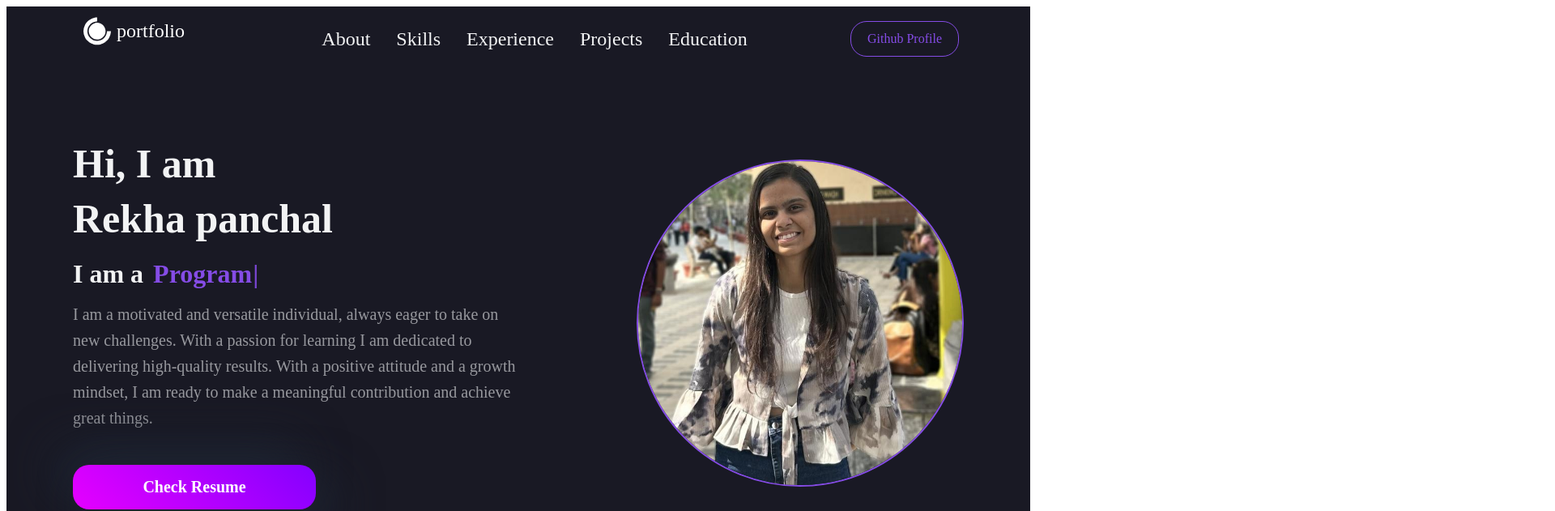
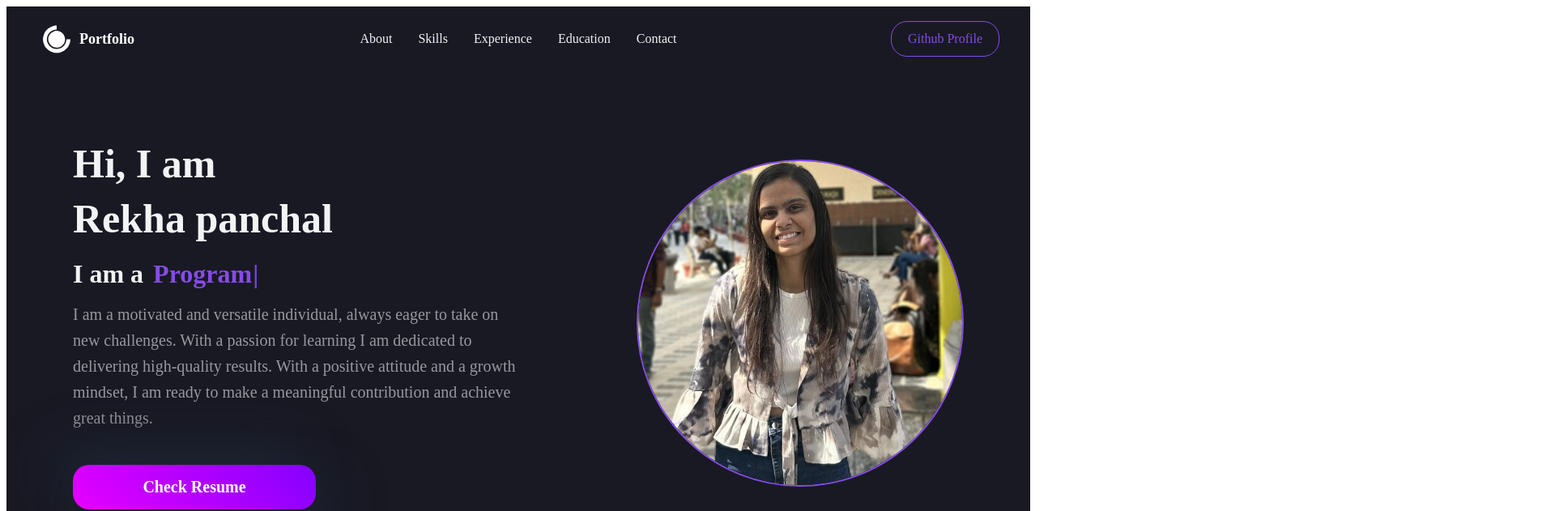
Before and after one commit to rekhalohar/portfolio, a React (Create React App) app: page / in a window 1280 px wide. Shown: the top 631 px of the page at 81% size, 1920 px wide, since content can reach past the window. Built offline with nearby package versions, Linux system fonts and the light colour scheme.

Commit message:
Fix line endings

```diff
--- a/src/App.js
+++ b/src/App.js
@@ -8,7 +8,7 @@ import Skills from "./components/Skills";
 import Education from "./components/Education";
 import Experience from "./components/Experience"; // Corrected import statement
 // import Projects  from './components/Projects';
-import Contacts from "./components/Contacts";
+import Contact from "./components/Contact";
 import { BrowserRouter as Router } from "react-router-dom";
 
 const Body = styled.div`
@@ -34,7 +34,7 @@ function App() {
             <Skills />
             <Experience />
             <Education />
-            <Contacts/>
+            <Contact />
           </Wrapper>
           {/* <Projects/> */}
         </Body>
--- /dev/null
+++ b/src/components/Navbar/NavbarStyledComponent.js
@@ -0,0 +1,216 @@
+import { Link as LinkR } from 'react-router-dom';
+import styled from 'styled-components';
+export const Nav = styled.div`
+    background-color: ${({theme}) => theme.card_light};
+    height: 80px;
+    display: flex;
+    align-items: center;
+    justify-content: center;
+    font-size: 1rem;
+    position: sticky;
+    top: 0;
+    z-index: 10;
+    @media (max-width: 960px) {
+        trastion: 0.8s all ease;
+    }
+`;
+export const NavbarContainer = styled.div`
+  display: flex;
+  justify-content: space-between;
+  align-items: center;
+  height: 60px;
+  z-index: 1;
+  width: 100%;
+  padding: 0 24px;
+  max-width: 1200px;
+`;
+
+export const NavLogo = styled(LinkR)`
+    width: 80%;
+    padding: 0 6px;
+    display: flex;
+    justify-content: start;
+    align-items: center;
+    text-decoration: none;
+    @media (max-width: 640px) {
+      padding: 0 0px;
+  }
+`;
+export const Span = styled.div`
+    padding: 0 4px;
+    font-weight: bold;
+    font-size: 18px;
+`;
+export const NavItems = styled.ul`
+    width: 100%;
+    display: flex;
+    align-items: center;
+    justify-content:center;
+    gap: 32px;
+    padding: 0 6px;
+    list-style: none;
+
+    @media screen and (max-width: 768px) {
+      display: none;
+    }
+`;
+
+export const NavLink = styled.a`
+    color: ${({ theme }) => theme.text_primary};
+    font-weight: 500;
+    cursor: pointer;
+    transition: all 0.2s ease-in-out;
+    text-decoration: none;
+    :hover {
+      color: ${({ theme }) => theme.primary};
+    }
+
+    &.active {
+      border-bottom: 2px solid ${({ theme }) => theme.primary};
+    }
+`;
+
+
+export const GitHubButton = styled.a`
+  border: 1.8px solid ${({ theme }) => theme.primary};
+  justify-content: center;
+  display: flex;
+  align-items: center;
+  height: 70%;
+  border-radius: 20px;
+  color: ${({ theme }) => theme.primary};
+  cursor: pointer;
+  padding: 0 20px;
+  font-weight: 500;
+  text-decoration: none;
+  font-size: 16px;
+  transition: all 0.6s ease-in-out;
+    :hover {
+      background: ${({ theme }) => theme.primary};
+      color: ${({ theme }) => theme.white};
+    }
+    @media screen and (max-width: 768px) {
+    font-size: 14px;
+    }
+`;
+
+export const ButtonContainer = styled.div`
+  width: 80%;
+  height: 100%;
+  display: flex;
+  justify-content: end;
+  align-items: center;
+  padding: 0 6px;
+  @media screen and (max-width: 768px) {
+    display: none;
+  }
+`;
+
+
+export const MobileIcon = styled.div`
+  display: none;
+  @media screen and (max-width: 768px) {
+    display: block;
+    position: absolute;
+    top: 0;
+    right: 0;
+    transform: translate(-100%, 60%);
+    font-size: 1.5rem;
+    cursor: pointer;
+    color: ${({ theme }) => theme.text_primary};
+  }
+`
+
+export const MobileMenu = styled.div`
+    display: flex;
+    flex-direction: column;
+    justify-content: center;
+    gap: 16px;
+    position: absolute;
+    top: 80px;
+    right: 0;
+    width: 100%;
+    padding: 12px 40px 24px 40px;
+    background: ${({ theme }) => theme.card_light+99};
+    transition: all 0.6s ease-in-out;
+    transform: ${({ isOpen }) => (isOpen ? 'translateY(0)' : 'translateY(-100%)')};
+    border-radius: 0 0 20px 20px;
+    box-shadow: 0 0 10px 0 rgba(0, 0, 0, 0.2);
+    opacity: ${({ isOpen }) => (isOpen ? '100%' : '0')};
+    z-index: ${({ isOpen }) => (isOpen ? '1000' : '-1000')};
+
+`
+
+export const MobileMenuItems = styled.ul`
+  display: flex;
+  flex-direction: column;
+  align-items: center;
+  justify-content: center;
+  gap: 32px;
+  list-style: none;
+  width: 100%;
+  height: 100%;
+`
+
+export const MobileMenuLink = styled(LinkR)`
+  color: ${({ theme }) => theme.text_primary};
+  font-weight: 500;
+  cursor: pointer;
+  transition: all 0.2s ease-in-out;
+  text-decoration: none;
+  :hover {
+    color: ${({ theme }) => theme.primary};
+  }
+
+  &.active {
+    border-bottom: 2px solid ${({ theme }) => theme.primary};
+  }
+`;
+
+export const MobileMenuButton = styled.a`
+  border: 1.8px solid ${({ theme }) => theme.primary};
+  justify-content: center;
+  display: flex;
+  align-items: center;
+  height: 70%;
+  border-radius: 20px;
+  color: ${({ theme }) => theme.primary};
+  cursor: pointer;
+  padding: 0 20px;
+  font-weight: 500;
+  text-decoration: none;
+  font-size: 16px;
+  transition: all 0.6s ease-in-out;
+
+  :hover {
+    background: ${({ theme }) => theme.primary};
+    color: ${({ theme }) => theme.white};
+  }
+`;
+
+export  const MobileLink = styled.a`
+  color: ${({ theme }) => theme.text_primary};
+  font-weight: 500;
+  cursor: pointer;
+  transition: all 0.2s ease-in-out;
+  text-decoration: none;
+  :hover {
+    color: ${({ theme }) => theme.primary};
+  }
+
+  &.active {
+    border-bottom: 2px solid ${({ theme }) => theme.primary};
+  }
+`;
+
+export const MobileNavLogo = styled(LinkR)`
+  width: 80%;
+  padding: 0 6px;
+  display: flex;
+  justify-content: start;
+  align-items: center;
+  text-decoration: none;
+  @media (max-width: 640px) {
+    padding: 0 0px;
+  }
+`;
--- a/src/components/Navbar/index.js
+++ b/src/components/Navbar/index.js
@@ -1,234 +1,273 @@
-import React from "react";
-import { Link } from "react-router-dom";
-import styled from "styled-components";
-import { DiCssdeck } from "react-icons/di";
-import { FaBars } from "react-icons/fa";
+import React from 'react'
+import { Nav, NavLink, NavbarContainer, Span, NavLogo, NavItems, GitHubButton, ButtonContainer, MobileIcon, MobileMenu, MobileNavLogo, MobileLink } from './NavbarStyledComponent'
+import { DiCssdeck } from 'react-icons/di';
+import { FaBars } from 'react-icons/fa';
+import { Bio } from '../../data/constants';
+// import { Close, CloseRounded } from '@mui/icons-material';
+import { useTheme } from 'styled-components';
 
-const Nav = styled.div`
-  background-color: ${({ theme }) => theme.card_light};
-  height: 80px;
-  justify-content: center;
-  align-items: center;
-  font-size: 1.2rem;
-  display: flex;
-  z-index: 0;
-  @media screen and (max-width: 960px) {
-    transition: 0.8s all ease;
-  }
-`;
 
-const NavContainer = styled.div`
-  display: flex;
-  justify-content: space-between;
-  height: 60px;
-  z-index: 1;
-  width: 100%;
-  padding: 0 24px;
-  max-width: 1100px;
-`;
+//  const Nav = styled.div`
+//     background-color: ${({theme}) => theme.card_light};
+//     height: 80px;
+//     display: flex;
+//     align-items: center;
+//     justify-content: center;
+//     font-size: 1rem;
+//     position: sticky;
+//     top: 0;
+//     z-index: 10;
+//     @media (max-width: 960px) {
+//         trastion: 0.8s all ease;
+//     }
+// `;
+//  const NavbarContainer = styled.div`
+//   display: flex;
+//   justify-content: space-between;
+//   align-items: center;
+//   height: 60px;
+//   z-index: 1;
+//   width: 100%;
+//   padding: 0 24px;
+//   max-width: 1200px;
+// `;
 
-const NavLogo = styled(Link)`
-  width: 80%;
-  padding: 0 6px;
-  display: flex;
-  justify-self: flex-start;
-  cursor: pointer;
-  text-decoration: none;
-  font-size: 1.5rem;
-  align-items: center;
-  @media screen and (max-width: 660px) {
-    padding: 0 6px;
-  }
-`;
+//  const NavLogo = styled(LinkR)`
+//     width: 80%;
+//     padding: 0 6px;
+//     display: flex;
+//     justify-content: start;
+//     align-items: center;
+//     text-decoration: none;
+//     @media (max-width: 640px) {
+//       padding: 0 0px;
+//   }
+// `;
+//  const Span = styled.div`
+//     padding: 0 4px;
+//     font-weight: bold;
+//     font-size: 18px;
+// `;
+//  const NavItems = styled.ul`
+//     width: 100%;
+//     display: flex;
+//     align-items: center;
+//     justify-content:center;
+//     gap: 32px;
+//     padding: 0 6px;
+//     list-style: none;
 
-const MobileIcon = styled.div`
-  display: none;
-  @media screen and (max-width: 660px) {
-    display: block;
-    position: absolute;
-    top: 0;
-    right: 0;
-    transform: translate(-100%, 50%);
-    font-size: 1.5rem;
-    cursor: pointer;
-    color: ${({ theme }) => theme.text_primary};
-  }
-`;
+//     @media screen and (max-width: 768px) {
+//       display: none;
+//     }
+// `;
 
-const NavItems = styled.ul`
-  width: 100%;
-  display: flex;
-  justify-content: space-between;
-  align-items: center;
-  gap: 32px;
-  list-style: none;
-  @media screen and (max-width: 660px) {
-    display: none;
-  }
-`;
+//  const NavLink = styled.a`
+//     color: ${({ theme }) => theme.text_primary};
+//     font-weight: 500;
+//     cursor: pointer;
+//     transition: all 0.2s ease-in-out;
+//     text-decoration: none;
+//     :hover {
+//       color: ${({ theme }) => theme.primary};
+//     }
 
-const NavLink = styled.a`
-  color: ${({ theme }) => theme.text_primary};
-  font-size: 1.5rem;
-  font-weight: 500;
-  cursor: pointer;
-  text-decoration: none;
-  transition: all 0.2s ease-in-out;
-  &:hover {
-    color: ${({ theme }) => theme.primary};
-  }
-`;
+//     &.active {
+//       border-bottom: 2px solid ${({ theme }) => theme.primary};
+//     }
+// `;
 
-const GithubButton = styled.a`
-  border: 1.8px solid ${({ theme }) => theme.primary};
-  background-color: transparent;
-  justify-content: center;
-  display: flex;
-  align-items: center;
-  height: 70%;
-  border-radius: 20px;
-  color: ${({ theme }) => theme.primary};
-  cursor: pointer;
-  padding: 0 20px;
-  font-weight: 500;
-  text-decoration: none;
-  font-size: 16px;
-  transition: all 0.6s ease-in-out;
-  :hover {
-    background: ${({ theme }) => theme.primary};
-    color: ${({ theme }) => theme.white};
-  }
-  @media screen and (max-width: 768px) {
-    font-size: 14px;
-  }
-`;
 
-const ButtonContainer = styled.div`
-  width: 80%;
-  height: 100%;
-  display: flex;
-  justify-content: end;
-  align-items: center;
-  padding: 0 6px;
-  @media screen and (max-width: 768px) {
-    display: none;
-  }
-`;
+//  const GitHubButton = styled.a`
+//   border: 1.8px solid ${({ theme }) => theme.primary};
+//   justify-content: center;
+//   display: flex;
+//   align-items: center;
+//   height: 70%;
+//   border-radius: 20px;
+//   color: ${({ theme }) => theme.primary};
+//   cursor: pointer;
+//   padding: 0 20px;
+//   font-weight: 500;
+//   text-decoration: none;
+//   font-size: 16px;
+//   transition: all 0.6s ease-in-out;
+//     :hover {
+//       background: ${({ theme }) => theme.primary};
+//       color: ${({ theme }) => theme.white};
+//     }
+//     @media screen and (max-width: 768px) {
+//     font-size: 14px;
+//     }
+// `;
 
-const MobileMenu = styled.div`
-  display: flex;
-  flex-direction: column;
-  justify-content: center;
-  gap: 20px;
-  position: absolute;
-  top: 80px;
-  right: 0;
-  width: 100%;
-  padding: 0 24px;
-  background: ${({ theme }) => theme.card_light}; /* Fix background color */
-  transform: ${({ open }) => (open ? "translateX(0)" : "translateX(100%)")};
-  border-radius: 0 0 20px 20px;
-  box-shadow: 0 5px 10px rgba(0, 0, 0, 0.3);
-  opacity: ${({ open }) => (open ? 1 : 0)};
-  z-index: ${({ open }) => (open ? 1 : -1)};
-`;
+//  const ButtonContainer = styled.div`
+//   width: 80%;
+//   height: 100%;
+//   display: flex;
+//   justify-content: end;
+//   align-items: center;
+//   padding: 0 6px;
+//   @media screen and (max-width: 768px) {
+//     display: none;
+//   }
+// `;
 
-const MobileMenuLinks = styled(Link)`
-  color: ${({ theme }) => theme.text_primary};
-  font-weight: 500;
-  cursor: pointer;
-  text-decoration: none;
-  transition: all 0.2s ease-in-out;
-  &:hover {
-    color: ${({ theme }) => theme.text_primary};
-  }
-`;
+
+//  const MobileIcon = styled.div`
+//   display: none;
+//   @media screen and (max-width: 768px) {
+//     display: block;
+//     position: absolute;
+//     top: 0;
+//     right: 0;
+//     transform: translate(-100%, 60%);
+//     font-size: 1.5rem;
+//     cursor: pointer;
+//     color: ${({ theme }) => theme.text_primary};
+//   }
+// `
+
+//  const MobileMenu = styled.div`
+//     display: flex;
+//     flex-direction: column;
+//     justify-content: center;
+//     gap: 16px;
+//     position: absolute;
+//     top: 80px;
+//     right: 0;
+//     width: 100%;
+//     padding: 12px 40px 24px 40px;
+//     background: ${({ theme }) => theme.card_light+99};
+//     transition: all 0.6s ease-in-out;
+//     transform: ${({ isOpen }) => (isOpen ? 'translateY(0)' : 'translateY(-100%)')};
+//     border-radius: 0 0 20px 20px;
+//     box-shadow: 0 0 10px 0 rgba(0, 0, 0, 0.2);
+//     opacity: ${({ isOpen }) => (isOpen ? '100%' : '0')};
+//     z-index: ${({ isOpen }) => (isOpen ? '1000' : '-1000')};
+
+// `
+
+// const MobileMenuItems = styled.ul`
+//   display: flex;
+//   flex-direction: column;
+//   align-items: center;
+//   justify-content: center;
+//   gap: 32px;
+//   list-style: none;
+//   width: 100%;
+//   height: 100%;
+// `
+//  const MobileMenuLink = styled(LinkR)`
+//   color: ${({ theme }) => theme.text_primary};
+//   font-weight: 500;
+//   cursor: pointer;
+//   transition: all 0.2s ease-in-out;
+//   text-decoration: none;
+//   :hover {
+//     color: ${({ theme }) => theme.primary};
+//   }
+
+//   &.active {
+//     border-bottom: 2px solid ${({ theme }) => theme.primary};
+//   }
+// `;
+//  const MobileMenuButton = styled.a`
+//   border: 1.8px solid ${({ theme }) => theme.primary};
+//   justify-content: center;
+//   display: flex;
+//   align-items: center;
+//   height: 70%;
+//   border-radius: 20px;
+//   color: ${({ theme }) => theme.primary};
+//   cursor: pointer;
+//   padding: 0 20px;
+//   font-weight: 500;
+//   text-decoration: none;
+//   font-size: 16px;
+//   transition: all 0.6s ease-in-out;
+
+//   :hover {
+//     background: ${({ theme }) => theme.primary};
+//     color: ${({ theme }) => theme.white};
+//   }
+// `;
+//   const MobileLink = styled.a`
+//   color: ${({ theme }) => theme.text_primary};
+//   font-weight: 500;
+//   cursor: pointer;
+//   transition: all 0.2s ease-in-out;
+//   text-decoration: none;
+//   :hover {
+//     color: ${({ theme }) => theme.primary};
+//   }
+
+//   &.active {
+//     border-bottom: 2px solid ${({ theme }) => theme.primary};
+//   }
+// `;
+//  const MobileNavLogo = styled(LinkR)`
+//   width: 80%;
+//   padding: 0 6px;
+//   display: flex;
+//   justify-content: start;
+//   align-items: center;
+//   text-decoration: none;
+//   @media (max-width: 640px) {
+//     padding: 0 0px;
+//   }
+// `;
 
 const Navbar = () => {
-  const [open, setOpen] = React.useState(false);
-  // const theme = useThMenuLinks // If useThMenuLinks is a custom hook, make sure it's properly imported or defined
+  const [isOpen, setIsOpen] = React.useState(false);
+  const theme = useTheme()
   return (
     <Nav>
-      <NavContainer>
-        <NavLogo to="/">
-          <a
-            style={{
-              display: "flex",
-              alignItems: "center",
-              color: "white",
-              marginBottom: "20px", // Add "px"
-              cursor: "pointer",
-            }}
-          >
-            <DiCssdeck size="3rem" />
-            <span>portfolio</span>
+      <NavbarContainer>
+        <NavLogo to='/'>
+          <a style={{ display: "flex", alignItems: "center", color: "white", marginBottom: '20;', cursor: 'pointer' }}>
+            <DiCssdeck size="3rem" /> <Span>Portfolio</Span>
           </a>
         </NavLogo>
         <MobileIcon>
-          <FaBars onClick={() => setOpen(!open)} />
+          <FaBars onClick={() => {
+            setIsOpen(!isOpen)
+          }} />
         </MobileIcon>
         <NavItems>
           <NavLink href="#about">About</NavLink>
-          <NavLink href="#Skills">Skills</NavLink>
-          <NavLink href="#Experience">Experience</NavLink>
-          <NavLink href="#Projects">Projects</NavLink>
-          <NavLink href="#Education">Education</NavLink>
+          <NavLink href='#skills'>Skills</NavLink>
+          <NavLink href='#experience'>Experience</NavLink>
+          <NavLink href='#education'>Education</NavLink>
+          <NavLink href='#Contact'>Contact</NavLink>
         </NavItems>
         <ButtonContainer>
-          {/* Replace the below button with appropriate logic */}
-          <GithubButton>Github Profile</GithubButton>
+        <GitHubButton href="https://github.com/rekhalohar/portfolio" target="_blank">Github Profile</GitHubButton>
         </ButtonContainer>
-      </NavContainer>
-      <MobileMenu open={open}>
-        <MobileMenuLinks
-          href="#about"
-          onClick={() => {
-            setOpen(!open);
-          }}
-        >
-          About
-        </MobileMenuLinks>
-        <MobileMenuLinks
-          href="#Skills"
-          onClick={() => {
-            setOpen(!open);
-          }}
-        >
-          Skills
-        </MobileMenuLinks>
+        {
+          isOpen &&
+          <MobileMenu isOpen={isOpen}>
+            <MobileLink href="#about" onClick={() => {
+              setIsOpen(!isOpen)
+            }}>About</MobileLink>
+            <MobileLink href='#skills' onClick={() => {
+              setIsOpen(!isOpen)
+            }}>Skills</MobileLink>
+            <MobileLink href='#experience' onClick={() => {
+              setIsOpen(!isOpen)
+            }}>Experience</MobileLink>
+            <MobileLink href='#education' onClick={() => {
+              setIsOpen(!isOpen)
+            }}>Education</MobileLink>
+              <MobileLink href='#contact' onClick={() => {
+              setIsOpen(!isOpen)
+            }}>Contact</MobileLink>
+            <GitHubButton style={{padding: '10px 16px',background: `${theme.primary}`, color: 'white',width: 'max-content'}} href={Bio.github} target="_blank">Github Profile</GitHubButton>
+          </MobileMenu>
+        }
+      </NavbarContainer>
+    </Nav>
+  )
+}
 
-        <MobileMenuLinks
-          href="#Experience"
-          onClick={() => {
-            setOpen(!open);
-          }}
-        >
-          Experience
-        </MobileMenuLinks>
-        <MobileMenuLinks
-          href="#Projects"
-          onClick={() => {
-            setOpen(!open);
-          }}
-        >
-          Projects
-        </MobileMenuLinks>
-        {/* <GithubButton
-          style={{
-            padding: "10px 16px",
-            background: `${theme.promary}`,
-            color: "white",
-            width: "max-content",
-          }}
-          href={Bio.github}
-          target="_blank"
-        >
-          {" "}
-          Github profile
-        </GithubButton> */}
-      </MobileMenu>
-    </Nav>
-  );
-};
-
-export default Navbar;
+export default Navbar
```
Also changed, not shown: src/components/Contact/index.js (renamed from src/components/Contacts/index.js).
